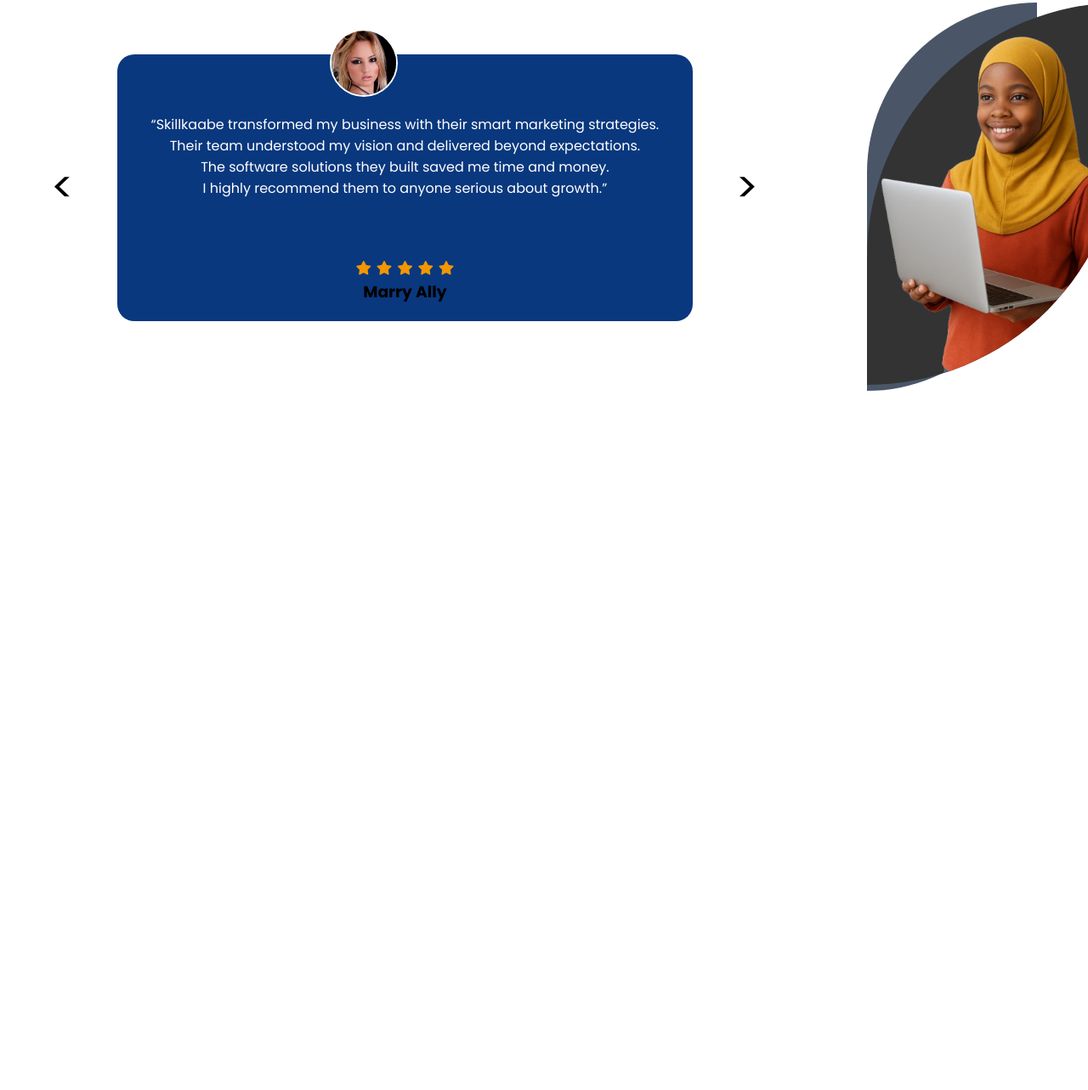
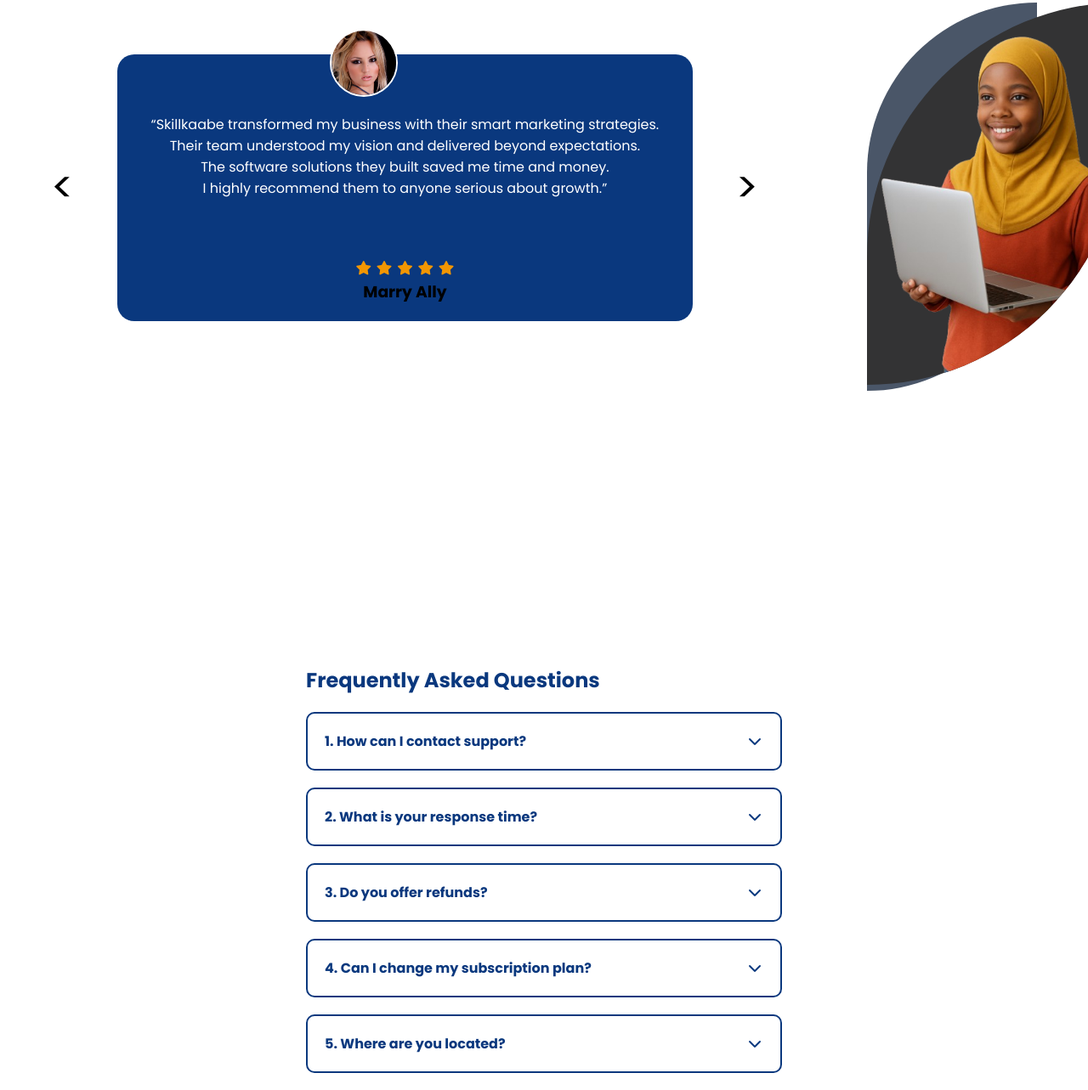
Before and after one commit to mohaproprog/skill-kaabe-project, a plain HTML site: page index.html in a window 1280 px wide. Shown: the part 2887-4170 px from the top of the page at 85% size. Before the commit the page ends 3347 px from the top, so only its background shows below. Drawn offline with Linux system fonts and the light colour scheme; a web font is replaced by a local one.

Commit message:
added fqa section

```diff
--- a/index.html
+++ b/index.html
@@ -244,6 +244,63 @@ From Facebook campaigns to Instagram engagement, we position businesses where th
  </div>
 
 
+ <!-- --------------------------------------------- -->
+
+ <!-- faq frequently asked questions -->
+  <div class="faq">
+  <h2>Frequently Asked Questions</h2>
+
+  <details>
+    <summary><p>1. How can I contact support?</p>
+        <i class="fa-solid fa-chevron-down showArrow"></i>
+        <i class="fa-solid fa-xmark hideArrow"></i>
+
+    </summary>
+    <p>You can reach us through our contact form or by emailing support@example.com.</p>
+    <div class="icon">
+
+    </div>
+  </details>
+
+  <details>
+    <summary><p>2. What is your response time?</p>
+        <i class="fa-solid fa-chevron-down showArrow"></i>
+        <i class="fa-solid fa-xmark hideArrow"></i>
+    </summary>
+    <p>We usually respond within 24 hours.</p>
+  </details>
+
+  <details>
+    <summary><p>3. Do you offer refunds?</p>
+        <i class="fa-solid fa-chevron-down showArrow"></i>
+        <i class="fa-solid fa-xmark hideArrow"></i>
+    </summary>
+    <p>Yes, we offer a 30-day money-back guarantee.
+
+    </p>
+  </details>
+
+  <details>
+    <summary><p>4. Can I change my subscription plan?</p>
+        <i class="fa-solid fa-chevron-down showArrow"></i>
+        <i class="fa-solid fa-xmark hideArrow"></i>
+    </summary>
+    <p>Of course! You can upgrade or downgrade anytime in your account settings.</p>
+  </details>
+
+  <details>
+    <summary><p>5. Where are you located?</p>
+        <i class="fa-solid fa-chevron-down showArrow"></i>
+        <i class="fa-solid fa-xmark hideArrow"></i>
+    </summary>
+    <p>We are based in New York but serve customers worldwide.</p>
+  </details>
+</div>
+
+
+
+
+
 
 
      <script src="./main.js"></script>
--- a/main.js
+++ b/main.js
@@ -79,3 +79,9 @@ prev.addEventListener("click",()=>{
     index = (index -1 +sliders.length)% sliders.length;
     showSlide(index);
 })
+
+
+
+
+
+// ---------------------------------
--- a/style.css
+++ b/style.css
@@ -475,7 +475,7 @@ navbar responsive */
 
 /* ------------------------------------------ */
 .testimonial{
-    height: 50vh;
+    min-height: 100vh;
     text-align: center;
 }
 .testimonial h1{
@@ -603,3 +603,56 @@ navbar responsive */
 
 
 }
+
+
+/* -------------------------------------- */
+/* faq section */
+.faq{
+    min-height: 50vh;
+    max-width: 600px;
+    margin: 100px auto 0 auto;
+    padding: 20px;
+
+}
+.faq h2{
+    color: #0a387e;
+}
+
+.faq details{
+    margin-top: 20px;
+    border: solid 2px #0a387e;
+    padding: 20px;
+    border-radius: 10px;
+    cursor: pointer;
+}
+
+.faq details summary{
+    color: #0a387e;
+    font-weight: 700;
+    list-style: none;
+    display: flex;
+    justify-content: space-between;
+    align-items: center;
+}
+.faq summary::-webkit-details-marker {
+  display: none;
+}
+
+
+.faq details[open]>summary{
+    color: #fff;
+}
+.faq details[open]{
+    background:#0a387e;
+    color: #fff;
+}
+.hideArrow{
+    display: none;
+}
+
+.faq details[open] .showArrow{
+    display: none;
+}
+.faq details[open] .hideArrow{
+    display: inline;
+}
```
